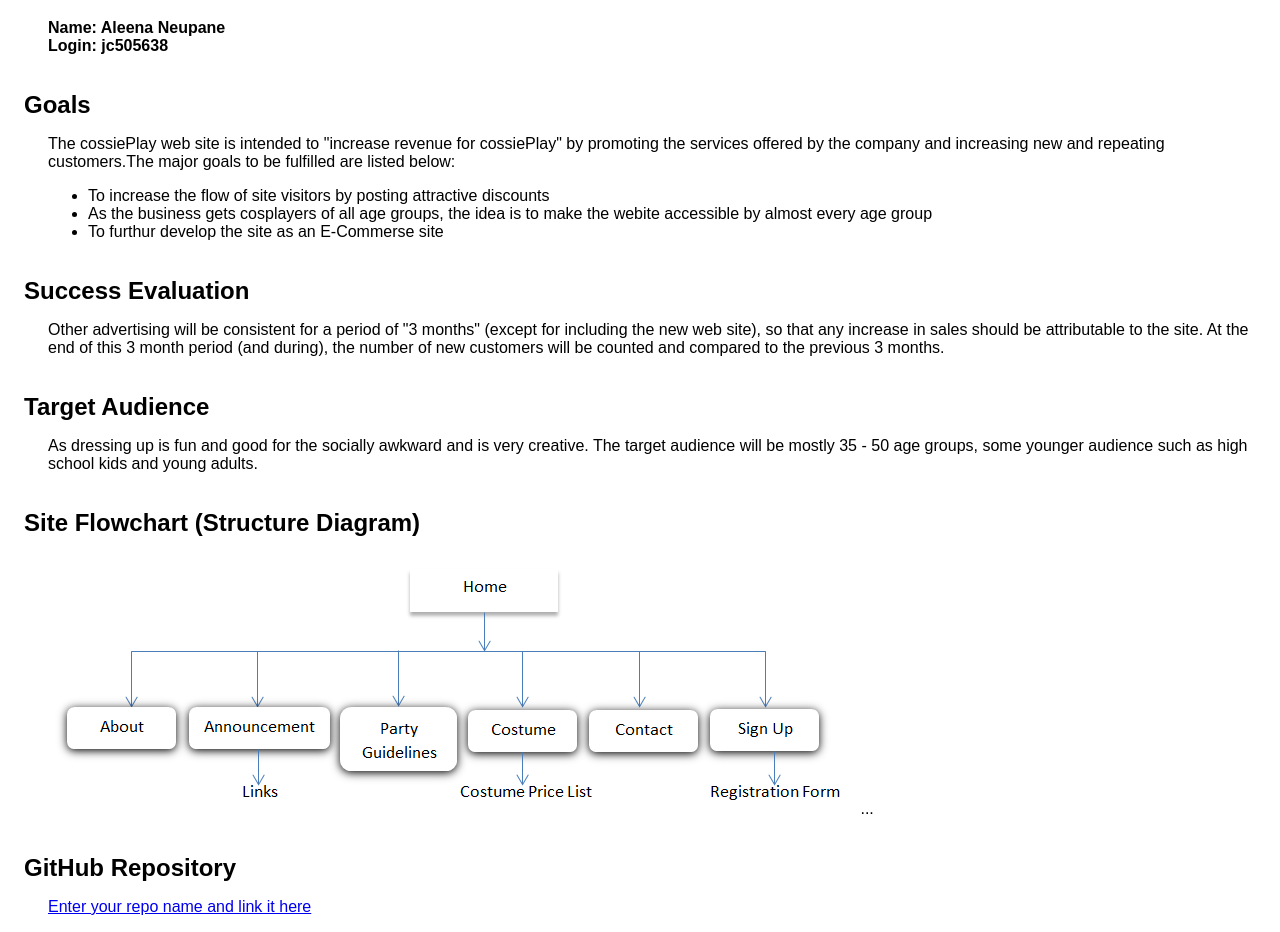
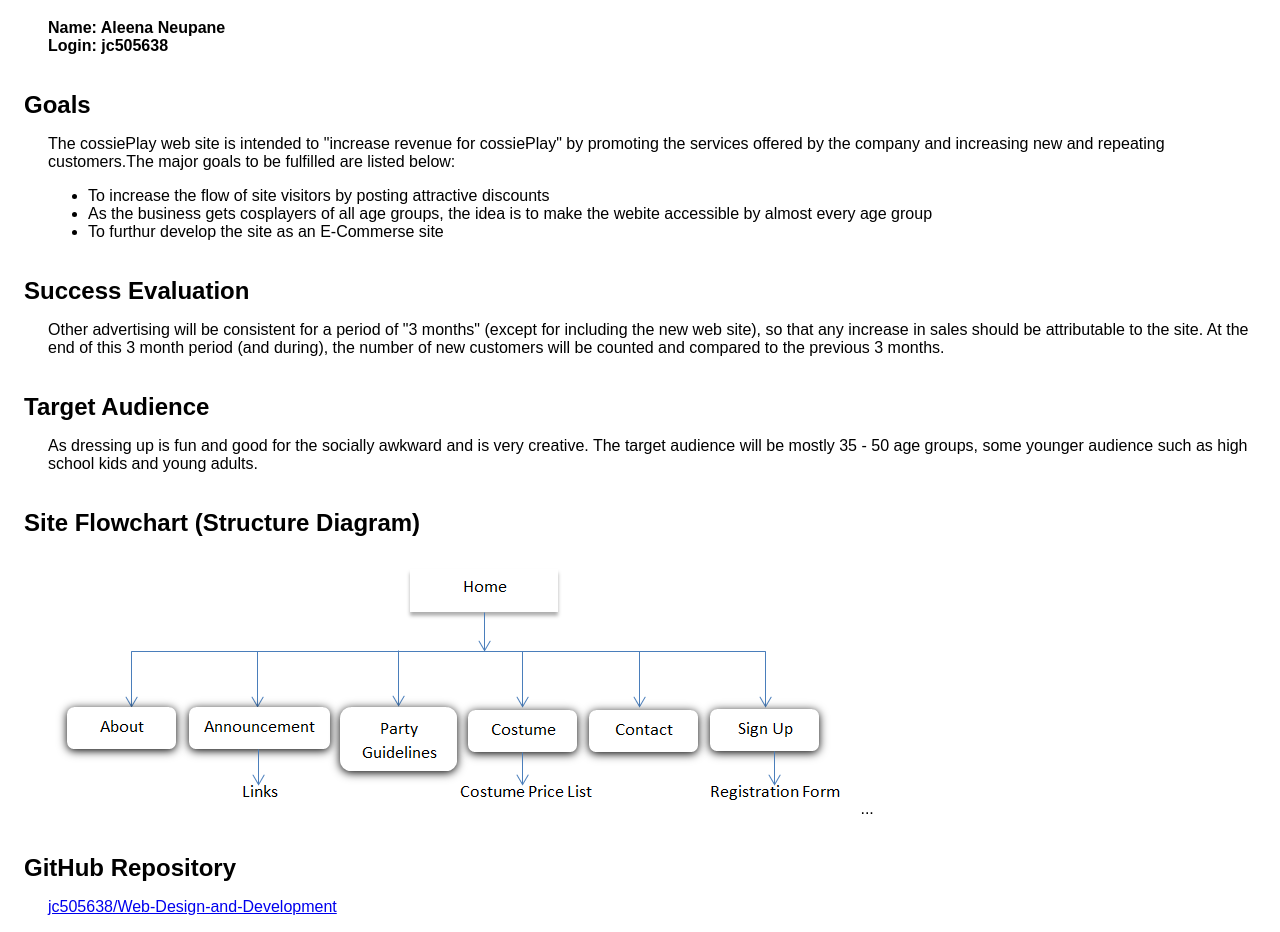
Before and after one commit to jc505638/Web-Design-and-Development, a plain HTML site: page plan.html in a window 1280 px wide. Shown: the part 61-993 px from the top of the page. Drawn offline with Linux system fonts and the light colour scheme.

Commit message:
Add files via upload

```diff
--- a/plan.html
+++ b/plan.html
@@ -30,6 +30,6 @@ to "increase revenue for cossiePlay" by promoting the services offered by the co
 <h2>Site Flowchart (Structure Diagram)</h2
 <p><img src="images/flowchart.png" alt="SiteFlowchart"> ... </p>
 <h2>GitHub Repository</h2>
-<p><a href="http://github.com/...">Enter your repo name and link it here</a></p>
+<p><a href="https://github.com/jc505638/Web-Design-and-Development.git">jc505638/Web-Design-and-Development</a></p>
 </body>
 </html>
```
